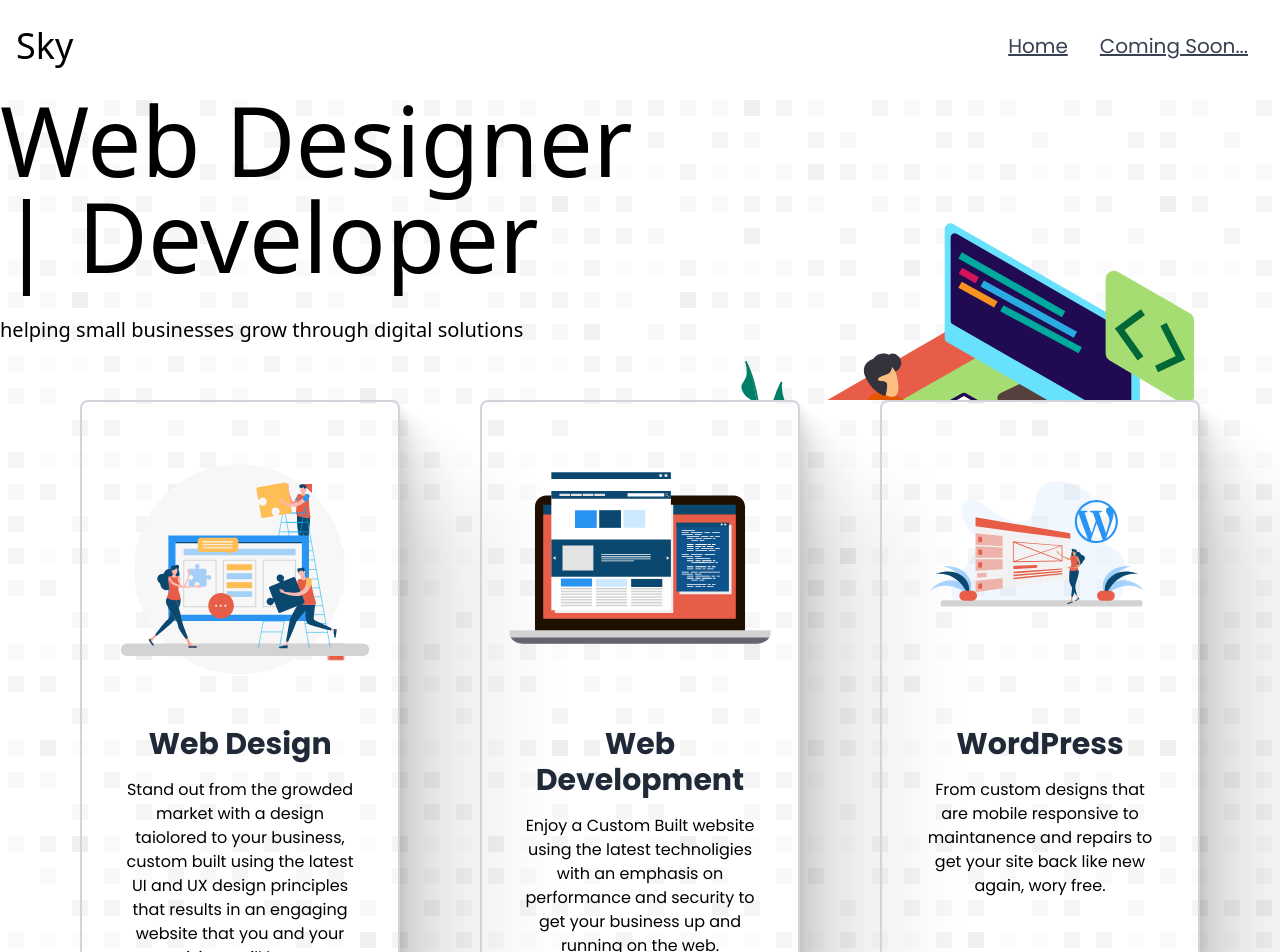
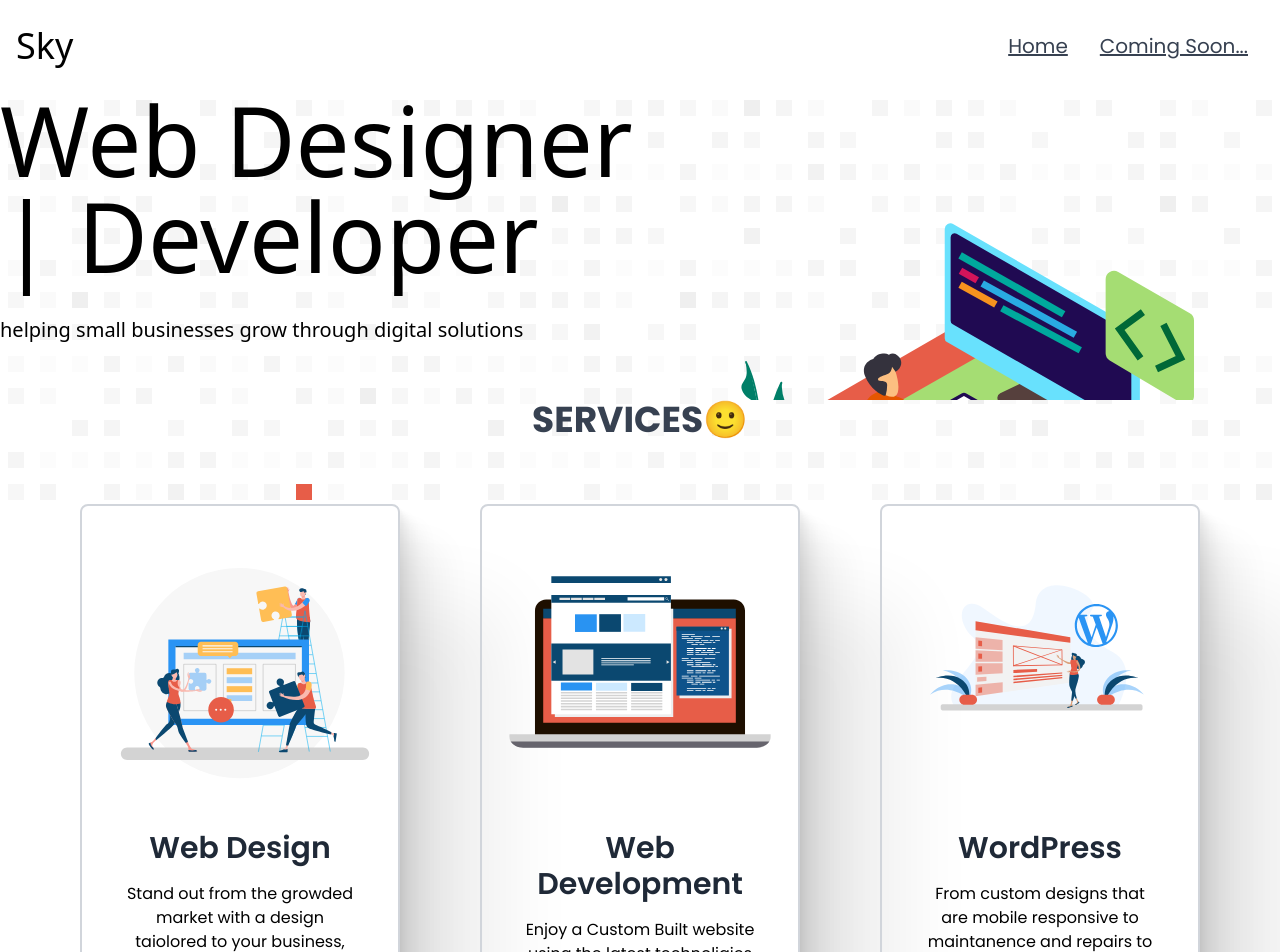
Before and after one commit to skystanoyevitch/sky-portfolio, a React (Create React App) app: page / in a window 1280 px wide. Shown: the top 952 px of the page. Built offline with nearby package versions, Linux system fonts and the light colour scheme.

Commit message:
style updates

```diff
--- a/src/Pages/Home/Components/FeaturedProjects.jsx
+++ b/src/Pages/Home/Components/FeaturedProjects.jsx
@@ -31,12 +31,15 @@ function FeaturedProjects() {
 			animate={inView ? "animate" : "initial"}
 			className="container mx-auto h-screen"
 		>
-			<div className="flex justify-evenly">
+			<h1 className="text-center lg:text-4xl font-poppins lg:mb-16 font-bold text-gray-700">
+				SERVICES🙂
+			</h1>
+			<div className="flex justify-evenly bg-white">
 				<div className="lg:w-80 border-2 border-orange-500 rounded-lg lg:p-4 shadow-mainBoxShadow">
 					<img src={CreativeIcon} alt="" srcset="" />
 
 					<div className="lg:p-6">
-						<h1 className="text-center lg:text-3xl lg:pb-4 font-poppins font-bold text-gray-800">
+						<h1 className="text-center lg:text-3xl lg:pb-4 font-poppins font-semibold text-gray-800">
 							Web Design
 						</h1>
 						<p className="text-md font-poppins font-lite text-center">
@@ -52,7 +55,7 @@ function FeaturedProjects() {
 					<img src={WebsiteIcon} alt="" srcset="" />
 
 					<div className="lg:p-6">
-						<h1 className="text-center lg:text-3xl lg:pb-4 font-poppins font-bold text-gray-800">
+						<h1 className="text-center lg:text-3xl lg:pb-4 font-poppins font-semibold text-gray-800">
 							Web Development
 						</h1>
 						<p className="text-md font-poppins font-lite text-center">
@@ -66,7 +69,7 @@ function FeaturedProjects() {
 				<div className="lg:w-80 border-2 border-orange-500 rounded-lg lg:p-4 shadow-mainBoxShadow">
 					<img src={WordPressIcon} alt="" srcset="" />
 					<div className="lg:p-6">
-						<h1 className="text-center lg:text-3xl lg:pb-4 font-poppins font-bold text-gray-800">
+						<h1 className="text-center lg:text-3xl lg:pb-4 font-poppins font-semibold text-gray-800">
 							WordPress
 						</h1>
 						<p className="text-md font-poppins font-lite text-center">
```
